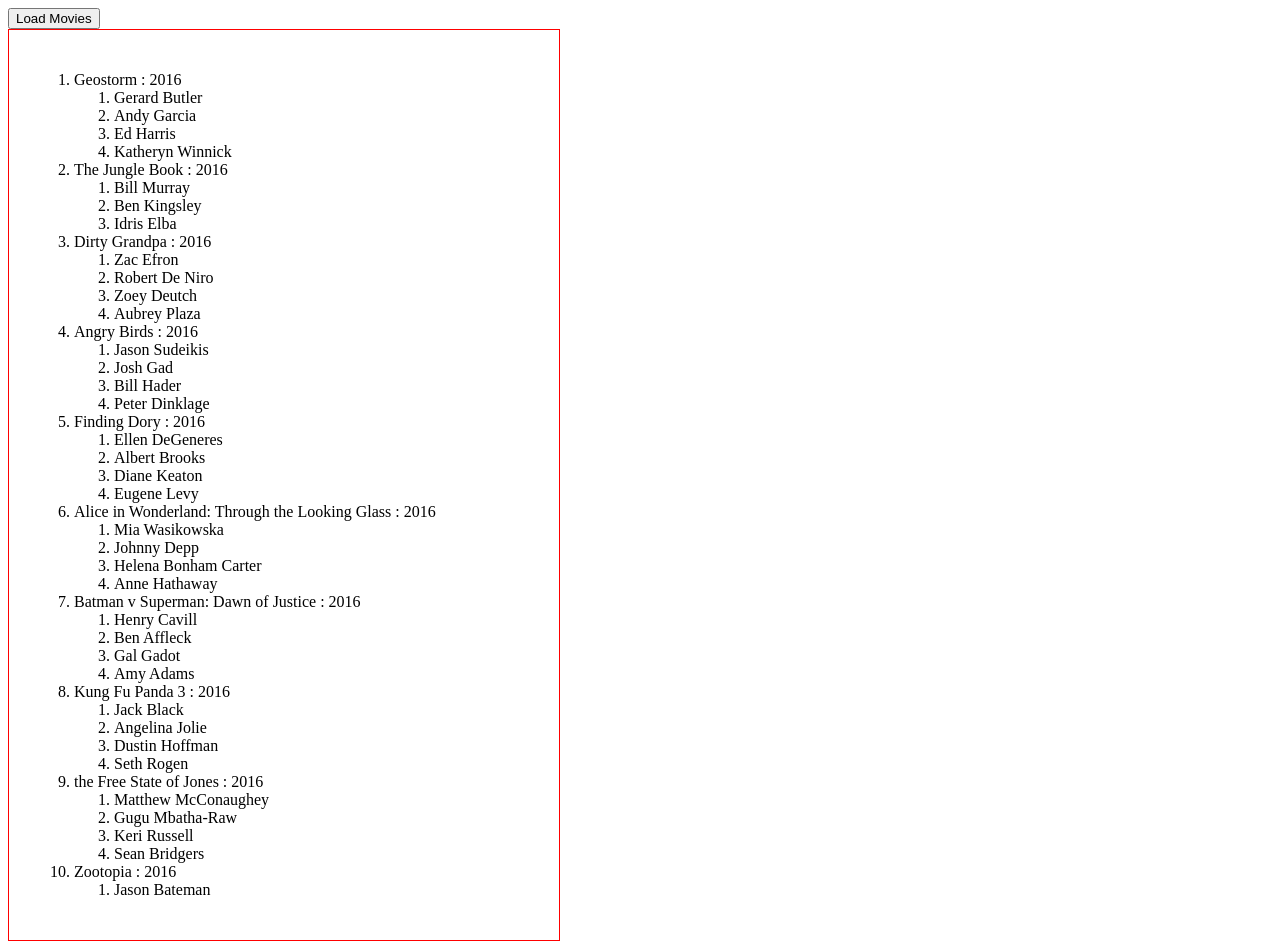
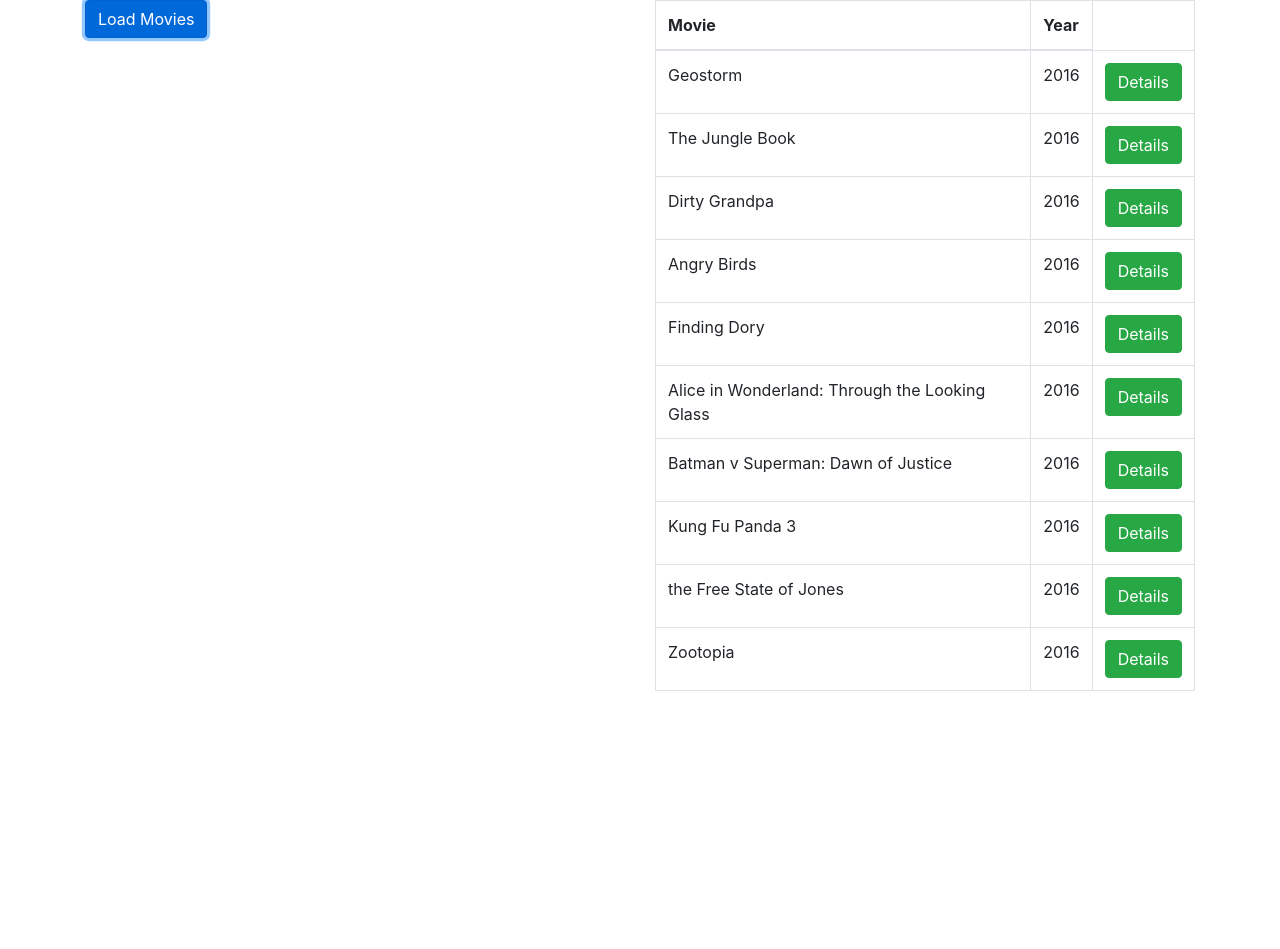
Before and after one commit to ibat-college-projects/fed-2021-semester-3, a plain HTML site: page week7/index.html in a window 1280 px wide. Both pictures are taken after a click on the button "Load Movies". After the commit the page ends 800 px from the top, so only its background shows below. Drawn offline with nearby package versions, Linux system fonts and the light colour scheme.

Commit message:
added render data as table with click button

```diff
--- a/week7/index.html
+++ b/week7/index.html
@@ -9,6 +9,8 @@
     <title>Document</title>
     <script src="https://ajax.googleapis.com/ajax/libs/jquery/2.2.4/jquery.min.js"></script>
     <script src="./js/site.js"></script>
+    <link rel="stylesheet" href="https://cdn.jsdelivr.net/npm/bootstrap@4.6.0/dist/css/bootstrap.min.css"
+    integrity="sha384-B0vP5xmATw1+K9KRQjQERJvTumQW0nPEzvF6L/Z6nronJ3oUOFUFpCjEUQouq2+l" crossorigin="anonymous">
 
     <style>
         #messagePanel {
@@ -21,10 +23,25 @@
 </head>
 
 <body>
-    <button id="btnLoadMovies"> Load Movies</button>
 
-    <div id="messagePanel"></div>
 
+    <div id="messagePanel" class="container"></div>
+<div class="container">
+    <div class="row">
+      <div class="col">  <button class="btn btn-primary" id="btnLoadMovies"> Load Movies</button></div>
+      <div class="col">
+
+    <table class="table table-bordered">
+        <thead>
+           <tr>
+               <th>Movie</th>
+               <th>Year</th>
+           </tr>
+        </thead>
+        <tbody id="movieBody"></tbody>
+    </table>
+</div>
+</div>
 </body>
 
 </html>
--- a/week7/js/site.js
+++ b/week7/js/site.js
@@ -19,16 +19,49 @@ function SetupMovieLoader() {
 
         $.getJSON(url, function (jsondata) {
 
-            RenderMovieData(jsondata);
+           // RenderMovieData(jsondata);
+            RenderMovieDataAsTable(jsondata);
         })
 
     })
 }
 
+
+function RenderMovieDataAsTable(movieListing) {
+
+    //console.log(movieListing);
+    htmlString = [];
+
+    // start of a list
+    for (const movie of movieListing) {
+        htmlString.push("<tr>")
+
+        const { title, year, director, id, cast, ...rest } = movie;
+
+        const btnDetails= `<button class="btn btn-success">Details</button>`;
+        htmlString.push(`<td>${title}</td><td>${year}</td><td>${btnDetails}</td>`);
+
+
+        htmlString.push('</tr>')
+    }
+
+    $('tbody#movieBody').append(htmlString.join(" "));
+   // WriteToMessagePanel(htmlString.join(" "));
+
+}
+
+
+
+
+
+
+
+
+
+
 function RenderMovieData(movieListing) {
 
     //console.log(movieListing);
-
     htmlString = [];
     htmlString.push("<ol>")
     // start of a list
@@ -52,18 +85,11 @@ function RenderMovieData(movieListing) {
         }
         htmlString.push('</ol>')
 
-
         htmlString.push('</li>')
-
     }
 
-
-
     htmlString.push("</ol>")
-
     WriteToMessagePanel(htmlString.join(" "));
-
-
 
 }
 
```
